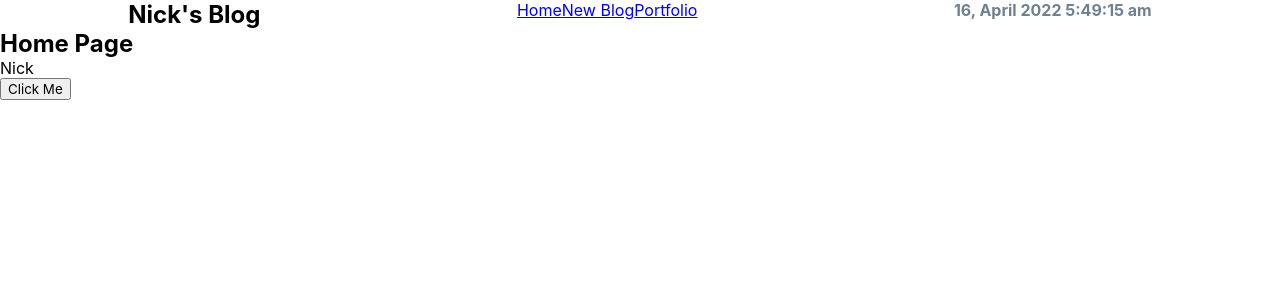
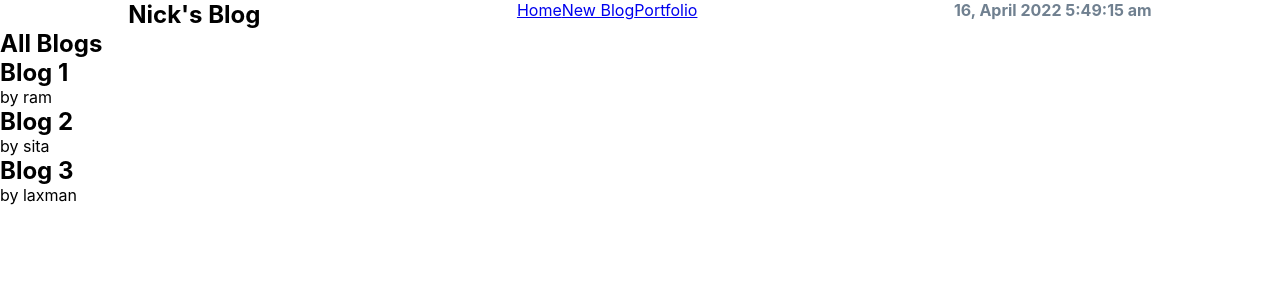
Before and after one commit to nikhildhakal/react-simple-crud, a React (Create React App) app: page / in a window 1280 px wide. Shown: the top 300 px of the page. Built offline with nearby package versions, Linux system fonts and the light colour scheme.

Commit message:
Outputting list using Props

```diff
--- /dev/null
+++ b/src/Bloglist.js
@@ -0,0 +1,18 @@
+const Bloglist = ({ blogs, title }) => {
+  // const blogs = props.blogs;
+  // const title = props.title;
+
+  return (
+    <div className="bloglist">
+      <h2>{title}</h2>
+      {blogs.map((blog) => (
+        <div className="blog-single" key={blog.id}>
+          <h2>{blog.title}</h2>
+          <p>by {blog.author}</p>
+        </div>
+      ))}
+    </div>
+  );
+};
+
+export default Bloglist;
--- a/src/Home.js
+++ b/src/Home.js
@@ -1,15 +1,29 @@
 import { useState } from "react";
-
+import Bloglist from "./Bloglist";
 const Home = () => {
-  const [name, setName] = useState("Nick");
-  const handleClick = (e) => {
-    setName("Luigi");
-  };
+  const [blogs, setBlogs] = useState([
+    {
+      title: "Blog 1",
+      content: "Lorem ipsum anlsda ...",
+      author: "ram",
+      id: 1,
+    },
+    {
+      title: "Blog 2",
+      content: "Lorem ipsum anlsda ...",
+      author: "sita",
+      id: 2,
+    },
+    {
+      title: "Blog 3",
+      content: "Lorem ipsum anlsda ...",
+      author: "laxman",
+      id: 3,
+    },
+  ]);
   return (
     <div className="home">
-      <h2>Home Page</h2>
-      <p>{name}</p>
-      <button onClick={(e) => handleClick(e)}>Click Me</button>
+      <Bloglist blogs={blogs} title={"All Blogs"} />
     </div>
   );
 };
```
